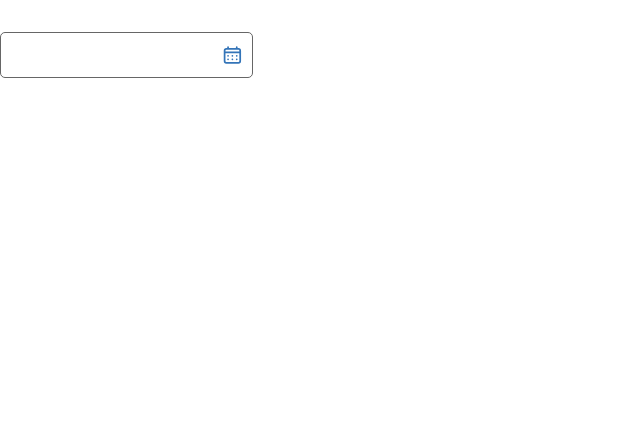
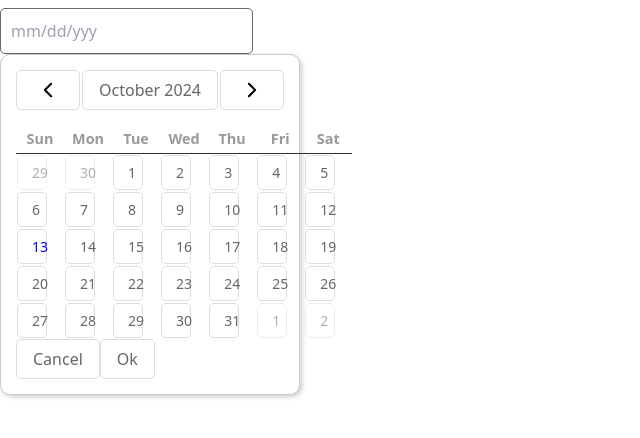
Before and after one commit to duongducanh/ah-exam-frontend, a React (Create React App) app: page / in a window 1280 px wide. Shown: the top 438 px of the page, without its empty margins (0-640 px from the left). Built offline with nearby package versions, Linux system fonts and the light colour scheme.

Commit message:
update the datepicker function

```diff
--- a/src/components/DatePicker/DatePicker.tsx
+++ b/src/components/DatePicker/DatePicker.tsx
@@ -6,36 +6,47 @@ import React, {
   useState
 } from 'react';
 import './datepicker.css';
-import useOutsideClick from '../../hooks/useOusideClick';
+import { isValidDate } from '../../utils/dates';
+//import useOutsideClick from '../../hooks/useOusideClick';
 
 interface DatePickerProps {
   id?: string | undefined;
   onChange?: (e: { target: HTMLInputElement }) => void | undefined;
   value?: string;
+  maxDateValue?: string;
   placeholder?: string;
   name?: string;
 }
 
-type Tab = 'day' | 'month' | 'year';
+type Tab = 'day' | 'year';
 
 const DatePicker: React.FC<DatePickerProps> = ({
   id,
   onChange,
   value = '',
+  maxDateValue = '',
   placeholder,
   name
 }) => {
   // gets the today date time object
   const now: Date = useMemo(() => new Date(), []);
+  const maxDate = useMemo(
+    () =>
+      maxDateValue && isValidDate(maxDateValue) ? new Date(maxDateValue) : null,
+    [maxDateValue]
+  );
 
   const [selectedDate, setSelectedDate] = useState<Date | null>(null);
+  const [selectedDateTemporary, setSelectedDateTemporary] =
+    useState<Date | null>(null);
+  //Jan - Dec: 0 - 11
   const [selectedMonth, setSelectedMonth] = useState<number>(now.getMonth());
   const [selectedYear, setSelectedYear] = useState<number>(now.getFullYear());
 
   // state needed to display the day view, an array of the month weeks containing an array of week dates
   const [displayedWeeks, setDisplayedWeeks] = useState<Date[][]>([]);
   // state to define if datepicker is opened or not
-  const [opened, setOpened] = useState<boolean>(false);
+  const [opened, setOpened] = useState<boolean>(true);
   // state that tells wich tab is active : day, month, years
   const [selectionTab, setSelectionTab] = useState<Tab>('day');
   // years array needed for the years view
@@ -43,8 +54,8 @@ const DatePicker: React.FC<DatePickerProps> = ({
   // state that tells the component to call the onchange function
   const [triggerChange, setTriggerChange] = useState<boolean>(false);
 
-  const weekDays = ['Sun', 'Mon', 'Tue', 'Wed', 'Thu', 'Fri', 'Sat'];
-  const monthNames = [
+  const WEEK_DAYS = ['Sun', 'Mon', 'Tue', 'Wed', 'Thu', 'Fri', 'Sat'];
+  const MONTH_NAMES = [
     'January',
     'Febuary',
     'March',
@@ -64,6 +75,37 @@ const DatePicker: React.FC<DatePickerProps> = ({
   const datepickerRef = useRef<HTMLDivElement>(null);
   const dateInputRef = useRef<HTMLInputElement>(null);
 
+  const isDisabledNextMonth = useMemo(
+    () =>
+      maxDate &&
+      (maxDate.getFullYear() < selectedYear ||
+        (maxDate.getFullYear() === selectedYear &&
+          maxDate.getMonth() <= selectedMonth))
+        ? true
+        : false,
+    [maxDate, selectedMonth, selectedYear]
+  );
+
+  const isDisabledDate = useCallback(
+    (date: Date): boolean => {
+      if (maxDate) {
+        if (
+          maxDate.getFullYear() < date.getFullYear() ||
+          (maxDate.getFullYear() === date.getFullYear() &&
+            maxDate.getMonth() < date.getMonth()) ||
+          (maxDate.getFullYear() === date.getFullYear() &&
+            maxDate.getMonth() === date.getMonth() &&
+            maxDate.getDate() < date.getDate())
+        ) {
+          return true;
+        }
+      }
+
+      return false;
+    },
+    [maxDate]
+  );
+
   const closeAndReset = useCallback(() => {
     setOpened(false);
     setSelectionTab('day');
@@ -73,6 +115,7 @@ const DatePicker: React.FC<DatePickerProps> = ({
       : now.getFullYear();
     setSelectedMonth(resetMonth);
     setSelectedYear(resetYear);
+    setSelectedDateTemporary(selectedDate);
   }, [now, selectedDate]);
 
   // function that returns a string reprensenting the Date object
@@ -87,10 +130,15 @@ const DatePicker: React.FC<DatePickerProps> = ({
 
   //if a value prop is passed to the component, update the selecterdDate state
   useEffect(() => {
-    if (!value) {
+    if (!value || !isValidDate(value)) {
       setSelectedDate(null);
     } else {
-      new Date(value);
+      const initialDate = new Date(value);
+      if (initialDate) {
+        setSelectedDate(initialDate);
+        setSelectedMonth(initialDate.getMonth());
+        setSelectedYear(initialDate.getFullYear());
+      }
     }
   }, [value]);
 
@@ -103,9 +151,9 @@ const DatePicker: React.FC<DatePickerProps> = ({
   }, [triggerChange, onChange]);
 
   //use outside click to close the date picker if user clicks outside when opened
-  useOutsideClick(datepickerRef, closeAndReset, opened);
+  //useOutsideClick(datepickerRef, closeAndReset, opened);
 
-  //if user change the selectedYear, then udate the years array that is displayed on year tab view
+  //if user change the selectedYear, then update the years array that is displayed on year tab view
   useEffect(() => {
     const years: number[] = [];
     for (let y = selectedYear - 10; y < selectedYear + 10; y++) {
@@ -126,7 +174,7 @@ const DatePicker: React.FC<DatePickerProps> = ({
       selectedMonth,
       1
     );
-    //get the day number of the week of the first date of the month
+    //get the day number of the week of the first date of the month: Sunday - Saturday: 0 - 6
     const currentMonthFirstDay: number = currentMonthFirstDate.getDay();
     // get the current month length
     const currentMonthLastDate: number = getMonthLength(
@@ -138,15 +186,19 @@ const DatePicker: React.FC<DatePickerProps> = ({
     //determine if 6 or 5 weeks have to be displayed for this month
     const numberOfWeeksToDisplay: number =
       currentMonthFirstDay + currentMonthLastDate > 35 ? 6 : 5;
+    //calculate to list the dates of each week row it starts from dayStartPosition -> end date of the week row is dayStartPosition + 7
     for (let week = 0; week < numberOfWeeksToDisplay; week++) {
       const weekArray: Date[] = [];
       const dayStartPosition: number = week * 7 - currentMonthFirstDay;
+
       for (let day = 1; day <= 7; day++) {
         const dayPosition = dayStartPosition + day;
         weekArray.push(new Date(selectedYear, selectedMonth, dayPosition));
       }
       calendarArray.push(weekArray);
     }
+    console.log(calendarArray);
+
     setDisplayedWeeks(calendarArray);
   }, [selectedYear, selectedMonth]);
 
@@ -155,19 +207,12 @@ const DatePicker: React.FC<DatePickerProps> = ({
     setSelectedYear(value);
   };
 
-  const onMonthChange = (index: number) => {
-    setSelectionTab('day');
-    setSelectedMonth(index);
-  };
-
   const onDayClick = (e: React.MouseEvent<HTMLElement>) => {
     const target = e.target as Element;
     const dateElement = target.closest('.' + prefix + '__day');
 
     if (dateElement && dateElement instanceof HTMLElement) {
-      setSelectedDate(new Date(dateElement.id));
-      setOpened(false);
-      setTriggerChange(true);
+      setSelectedDateTemporary(new Date(dateElement.id));
     }
   };
 
@@ -181,11 +226,6 @@ const DatePicker: React.FC<DatePickerProps> = ({
     } else {
       setOpened(true);
     }
-  };
-
-  const onTodayClick = () => {
-    setSelectedMonth(now.getMonth());
-    setSelectedYear(now.getFullYear());
   };
 
   const onNavClick = (
@@ -250,6 +290,17 @@ const DatePicker: React.FC<DatePickerProps> = ({
     setSelectionTab(tab);
   };
 
+  const onOkayClick = () => {
+    if (selectedDateTemporary) {
+      setSelectedDate(selectedDateTemporary);
+      setSelectedMonth(selectedDateTemporary.getMonth());
+      setSelectedYear(selectedDateTemporary.getFullYear());
+    }
+    setOpened(false);
+    setSelectionTab('day');
+    setTriggerChange(true);
+  };
+
   return (
     <div className={prefix}>
       <div
@@ -266,13 +317,6 @@ const DatePicker: React.FC<DatePickerProps> = ({
           placeholder={placeholder}
           name={name}
         />
-        <svg
-          xmlns="http://www.w3.org/2000/svg"
-          viewBox="0 0 24 24"
-          className="calendar-icon"
-        >
-          <path d="M12,14a1,1,0,1,0-1-1A1,1,0,0,0,12,14Zm5,0a1,1,0,1,0-1-1A1,1,0,0,0,17,14Zm-5,4a1,1,0,1,0-1-1A1,1,0,0,0,12,18Zm5,0a1,1,0,1,0-1-1A1,1,0,0,0,17,18ZM7,14a1,1,0,1,0-1-1A1,1,0,0,0,7,14ZM19,4H18V3a1,1,0,0,0-2,0V4H8V3A1,1,0,0,0,6,3V4H5A3,3,0,0,0,2,7V19a3,3,0,0,0,3,3H19a3,3,0,0,0,3-3V7A3,3,0,0,0,19,4Zm1,15a1,1,0,0,1-1,1H5a1,1,0,0,1-1-1V10H20ZM20,8H4V7A1,1,0,0,1,5,6H19a1,1,0,0,1,1,1ZM7,18a1,1,0,1,0-1-1A1,1,0,0,0,7,18Z" />
-        </svg>
       </div>
 
       {opened && (
@@ -280,7 +324,7 @@ const DatePicker: React.FC<DatePickerProps> = ({
           {selectionTab === 'day' && (
             <div>
               <div className={prefix + '__navigation'}>
-                <div
+                <button
                   className={prefix + '__navigation-prev'}
                   onClick={(e) => {
                     onNavClick(e, 'prev');
@@ -297,26 +341,20 @@ const DatePicker: React.FC<DatePickerProps> = ({
                       d="m20.5 11.5-6 6-6-6"
                     />
                   </svg>
-                </div>
-                <button
-                  onClick={(e) => {
-                    changeSelectionTab(e, 'month');
-                  }}
-                >
-                  {monthNames[selectedMonth]}
                 </button>
                 <button
                   onClick={(e) => {
                     changeSelectionTab(e, 'year');
                   }}
                 >
-                  {selectedYear}
+                  {MONTH_NAMES[selectedMonth]} {selectedYear}
                 </button>
-                <div
+                <button
                   className={prefix + '__navigation-next'}
                   onClick={(e) => {
                     onNavClick(e, 'next');
                   }}
+                  disabled={isDisabledNextMonth}
                 >
                   <svg xmlns="http://www.w3.org/2000/svg" viewBox="0 0 29 29">
                     <path
@@ -329,13 +367,13 @@ const DatePicker: React.FC<DatePickerProps> = ({
                       d="m20.5 11.5-6 6-6-6"
                     />
                   </svg>
-                </div>
+                </button>
               </div>
 
               <table className={prefix + '__body'}>
                 <thead className={prefix + '__header'}>
                   <tr>
-                    {weekDays.map((day, index) => {
+                    {WEEK_DAYS.map((day, index) => {
                       return <th key={index + day}>{day}</th>;
                     })}
                   </tr>
@@ -353,19 +391,28 @@ const DatePicker: React.FC<DatePickerProps> = ({
                             selectedDate &&
                             date.toDateString() === selectedDate.toDateString()
                           ) {
+                            className += ' current';
+                          }
+                          if (
+                            selectedDateTemporary &&
+                            date.toDateString() ===
+                              selectedDateTemporary.toDateString()
+                          ) {
                             className += ' selected';
                           }
                           if (date.toDateString() === now.toDateString()) {
                             className += ' today';
                           }
                           return (
-                            <td
-                              key={date.toString() + index}
-                              className={className}
-                              id={`${date.getFullYear()}-${date.getMonth() + 1}-${date.getDate()}`}
-                              onClick={onDayClick}
-                            >
-                              {date.getDate()}
+                            <td key={date.toString() + index}>
+                              <button
+                                className={className}
+                                id={`${date.getFullYear()}-${date.getMonth() + 1}-${date.getDate()}`}
+                                onClick={onDayClick}
+                                disabled={isDisabledDate(date)}
+                              >
+                                {date.getDate()}
+                              </button>
                             </td>
                           );
                         })}
@@ -374,32 +421,12 @@ const DatePicker: React.FC<DatePickerProps> = ({
                   })}
                 </tbody>
               </table>
-              <span className={prefix + '__today'} onClick={onTodayClick}>
-                Today
-              </span>
-            </div>
-          )}
-          {selectionTab === 'month' && (
-            <div className={prefix + '__month-container'}>
-              {monthNames.map((month, index) => {
-                return (
-                  <div
-                    className={`${prefix}__month${selectedMonth === index ? ' selected' : ''}`}
-                    key={month + index}
-                    onClick={() => {
-                      onMonthChange(index);
-                    }}
-                  >
-                    {month}
-                  </div>
-                );
-              })}
             </div>
           )}
           {selectionTab === 'year' && (
             <div>
               <div className={prefix + '__navigation'}>
-                <div
+                <button
                   className={prefix + '__navigation-prev'}
                   onClick={(e) => {
                     onNavClick(e, 'prev', 'year');
@@ -416,11 +443,11 @@ const DatePicker: React.FC<DatePickerProps> = ({
                       d="m20.5 11.5-6 6-6-6"
                     />
                   </svg>
-                </div>
+                </button>
                 <span>
                   {yearsArray[0] + ' - ' + yearsArray[yearsArray.length - 1]}
                 </span>
-                <div
+                <button
                   className={prefix + '__navigation-next'}
                   onClick={(e) => {
                     onNavClick(e, 'next', 'year');
@@ -437,25 +464,36 @@ const DatePicker: React.FC<DatePickerProps> = ({
                       d="m20.5 11.5-6 6-6-6"
                     />
                   </svg>
-                </div>
+                </button>
               </div>
               <div className={prefix + '__year-container'}>
                 {yearsArray.map((year, index) => {
                   return (
-                    <div
+                    <button
                       className={`${prefix}__year${selectedYear === year ? ' selected' : ''}`}
                       key={year + index}
                       onClick={() => {
                         onYearChange(year);
                       }}
+                      disabled={
+                        maxDate && maxDate.getFullYear() < year ? true : false
+                      }
                     >
                       {year}
-                    </div>
+                    </button>
                   );
                 })}
               </div>
             </div>
           )}
+          <div>
+            <button onClick={closeAndReset}>
+              <span>Cancel</span>
+            </button>
+            <button onClick={onOkayClick}>
+              <span>Ok</span>
+            </button>
+          </div>
         </div>
       )}
     </div>
--- a/src/components/DatePicker/datepicker.css
+++ b/src/components/DatePicker/datepicker.css
@@ -13,7 +13,6 @@
   z-index: 1;
   width: 300px;
   box-sizing: border-box;
-  height: 21em;
   min-width: 300px;
 }
 .SG-datepicker__today {
@@ -115,6 +114,9 @@
   background-color: #3374b8;
   color: white;
 }
+.SG-datepicker__day.current {
+  border: 1px solid #003aa6;
+}
 .SG-datepicker__day.selected {
   background-color: #003aa6;
   color: white;
--- a/src/pages/Home/home.tsx
+++ b/src/pages/Home/home.tsx
@@ -1,13 +1,18 @@
 import React from 'react';
-//import Calendar from '../../components/Calendar';
 import DatePicker from '../../components/DatePicker';
 
 const Home = () => {
+  const now = new Date();
+
   return (
     <>
-      {/* <Calendar /> */}
-      <br />
-      <DatePicker />
+      <DatePicker
+        name="date-picker"
+        id="date-picker"
+        placeholder="mm/dd/yyy"
+        maxDateValue={now.toISOString()}
+        //value="12/18/2024"
+      />
     </>
   );
 };
--- /dev/null
+++ b/src/utils/dates.ts
@@ -0,0 +1,4 @@
+export function isValidDate(dateString: string): boolean {
+  const date = new Date(dateString);
+  return !isNaN(date.getTime());
+}
```
Also changed, not shown: .eslintrc.json.
